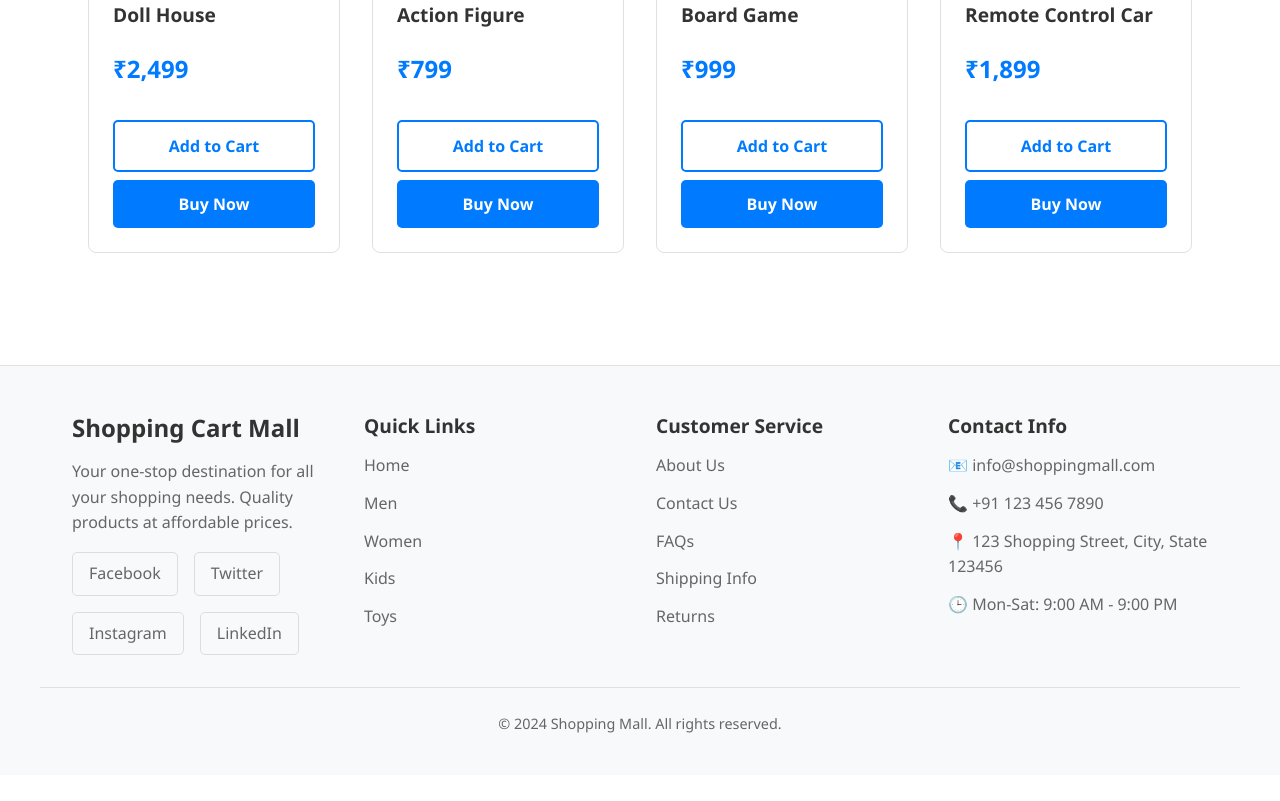
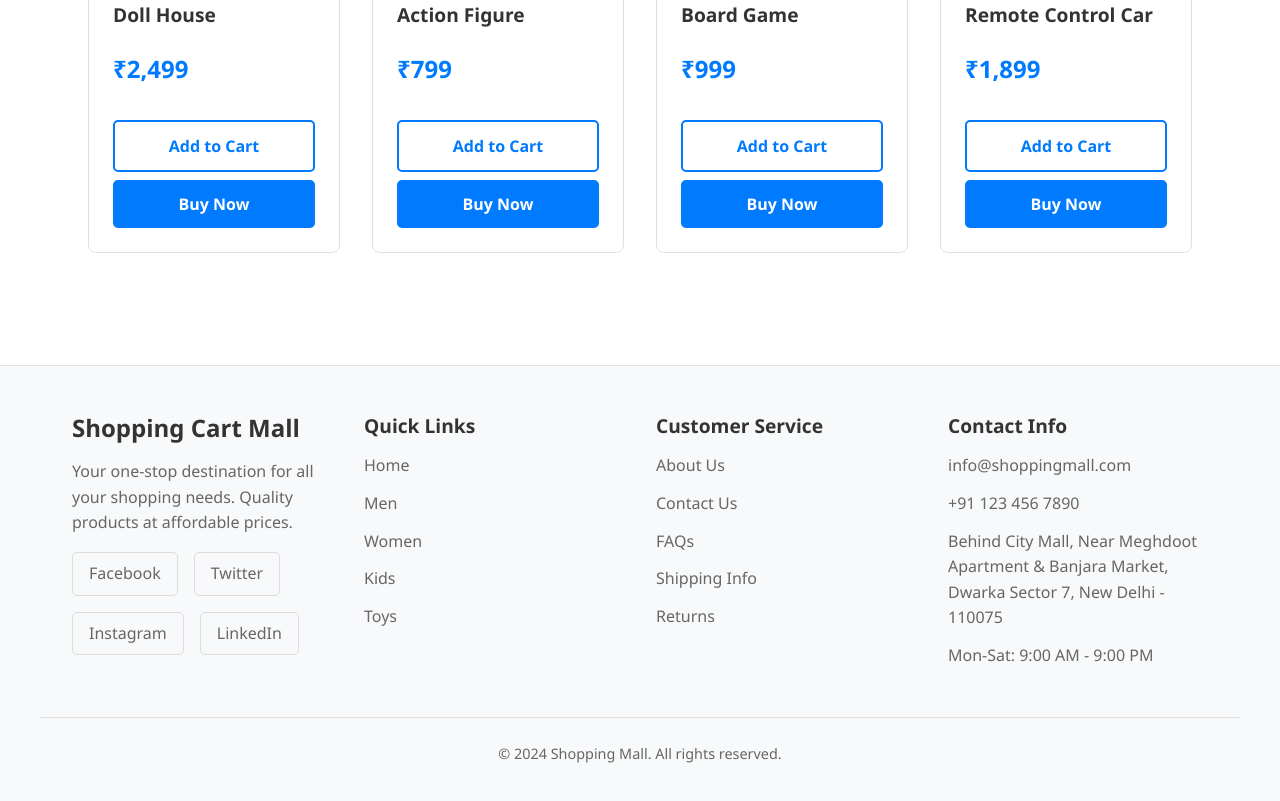
Before and after one commit to khyati0206/Shopping-mall, a plain HTML site: page index.html in a window 1280 px wide. Shown: the part 5101-5902 px from the top of the page. Before the commit the page ends 5876 px from the top, so only its background shows below. Drawn offline with nearby package versions, Linux system fonts and the light colour scheme.

Commit message:
Update index.html

```diff
--- a/index.html
+++ b/index.html
@@ -1074,10 +1074,10 @@
             <div class="footer-section">
                 <h4>Contact Info</h4>
                 <ul class="footer-contact">
-                    <li>📧 info@shoppingmall.com</li>
-                    <li>📞 +91 123 456 7890</li>
-                    <li>📍 123 Shopping Street, City, State 123456</li>
-                    <li>🕒 Mon-Sat: 9:00 AM - 9:00 PM</li>
+                    <li>info@shoppingmall.com</li>
+                    <li>+91 123 456 7890</li>
+                    <li>Behind City Mall, Near Meghdoot Apartment & Banjara Market, Dwarka Sector 7, New Delhi - 110075</li>
+                    <li> Mon-Sat: 9:00 AM - 9:00 PM</li>
                 </ul>
             </div>
         </div>
```
